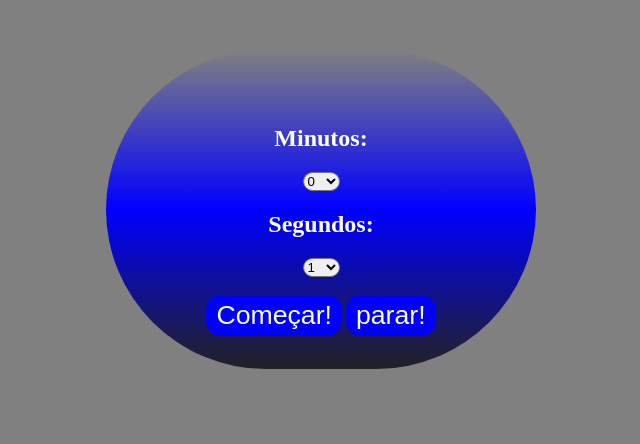
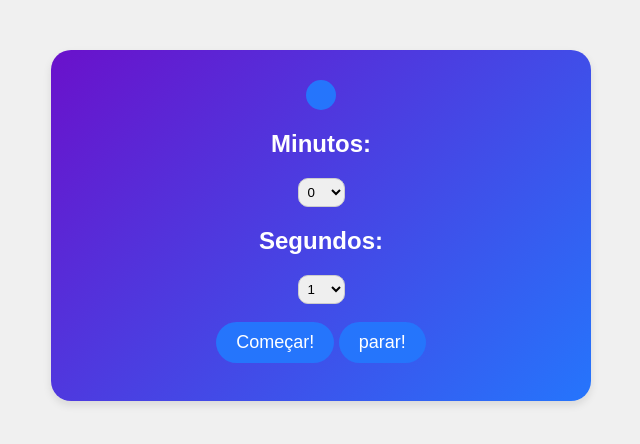
Before and after one commit to ismaileRodrigues/Temporizador, a plain HTML site: page index.html in a window 1280 px wide. Shown: the whole page, without its empty margins (319-959 px from the left). Drawn offline with Linux system fonts and the light colour scheme.

Commit message:
Update style.css

```diff
--- a/style.css
+++ b/style.css
@@ -1,55 +1,51 @@
-
-body{
-    background-color: gray;
+body {
+    background-color: #f0f0f0;
+    font-family: 'Arial', sans-serif;
+    color: #333;
 }
 
-.container{ text-align: center;
-    background:linear-gradient(grey, blue, rgb(34,34,34));
-    padding: 15px;
-    border-radius: 400px;
-    width: 400px;
-    margin: auto;
-    margin-top: 50px;
-
-
+.container {
+    text-align: center;
+    background: linear-gradient(135deg, #6a11cb, #2575fc);
+    padding: 20px;
+    border-radius: 20px;
+    width: 80%;
+    max-width: 500px;
+    margin: 50px auto;
+    box-shadow: 0 4px 8px rgba(0, 0, 0, 0.1);
 }
 
-button{
-
-    position:static;
-    background-color:blue;
+button {
+    background-color: #2575fc;
     color: white;
-    font-size: 20pt;
-    padding: 5px 10px;
+    font-size: 18px;
+    padding: 10px 20px;
     cursor: pointer;
-    border: 0ch;
-    border-radius: 15px;
-    transition: 0.3s all;
-
+    border: none;
+    border-radius: 25px;
+    transition: background-color 0.3s ease, transform 0.3s ease;
 }
 
-button:hover{
-    background-color:darkblue;
+button:hover {
+    background-color: #1a5bb8;
+    transform: scale(1.05);
 }
 
-h2{
+h2, h3 {
+    color: white;
+}
 
-    color: white;
-
-    }
-
-h3{color:white}
-
-#bola{
+#bola {
     display: flex;
-    margin: auto;
-    margin-top: 10px;
-    border-radius: 100%;
+    margin: 10px auto;
+    border-radius: 50%;
     width: 30px;
     height: 30px;
-
+    background-color: #2575fc;
 }
 
-select{
-    border-radius: 10px;;
+select {
+    border-radius: 10px;
+    padding: 5px;
+    border: 1px solid #ccc;
 }
```
